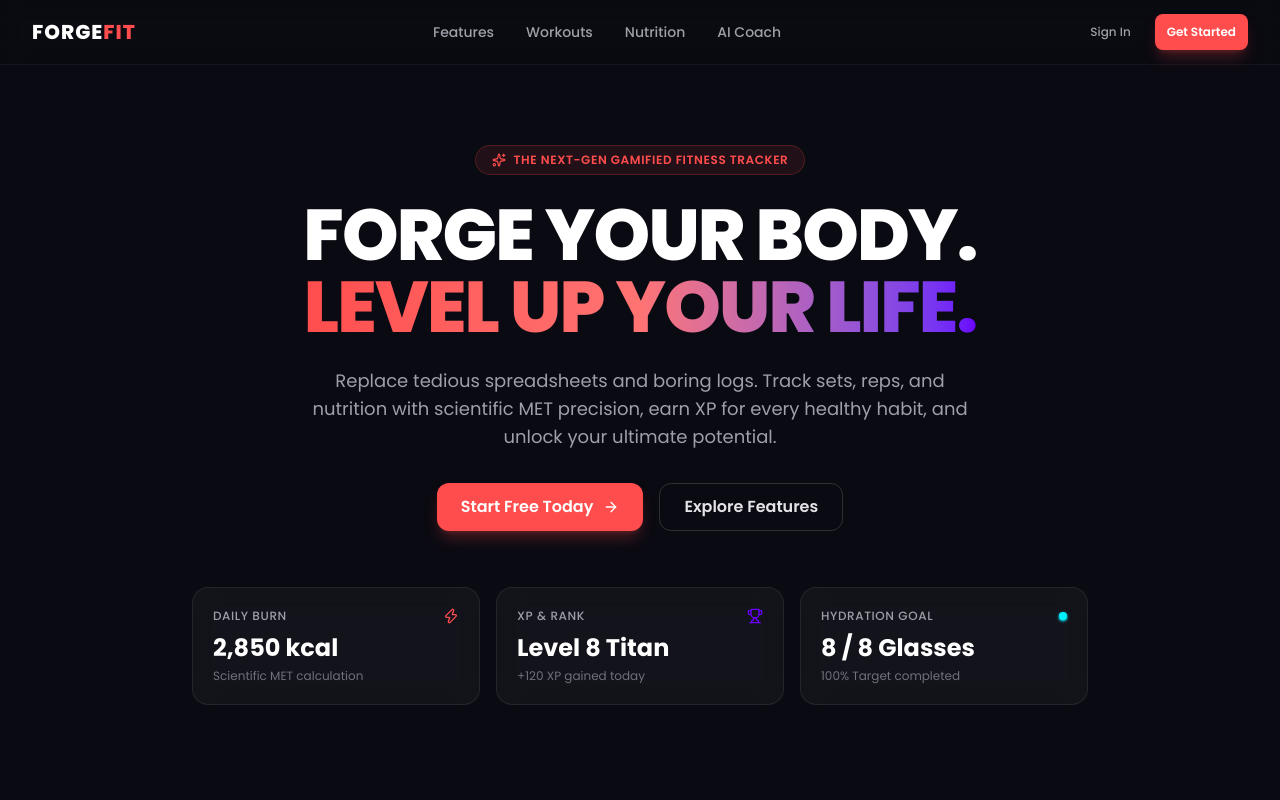
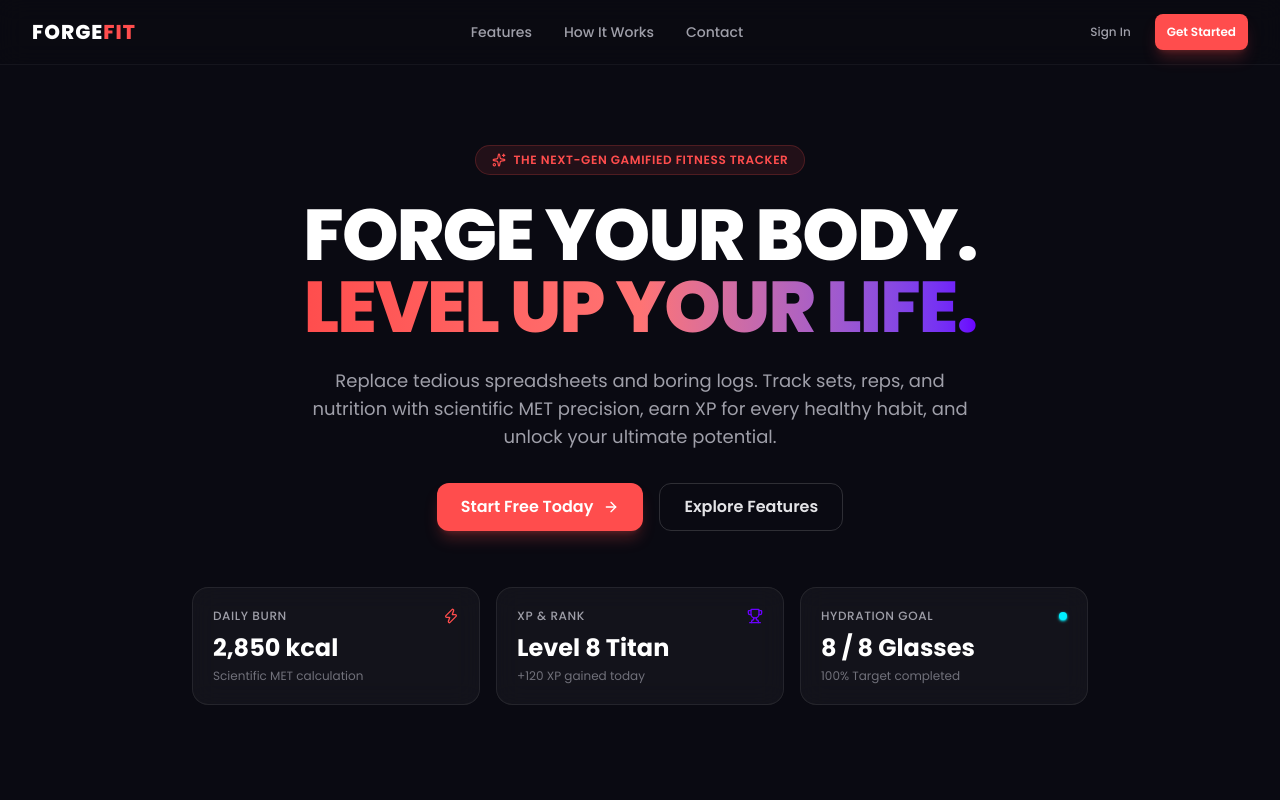
Before and after one commit to Abhirag05/forgefit-workspace, a React (Vite) app in the folder forgefit-client/: page / in a window 1280 px wide. Shown: the top 800 px of the page. Built offline with nearby package versions, Linux system fonts and the light colour scheme.

Commit message:
Refactor code structure for improved readability and maintainability

```diff
--- a/forgefit-client/src/features/landing/components/Navbar.tsx
+++ b/forgefit-client/src/features/landing/components/Navbar.tsx
@@ -8,9 +8,9 @@ interface NavLinkItem {
 
 const NAV_LINKS: readonly NavLinkItem[] = [
   { label: 'Features', href: '#features' },
-  { label: 'Workouts', href: '#workouts' },
-  { label: 'Nutrition', href: '#nutrition' },
-  { label: 'AI Coach', href: '#ai-coach' },
+  { label: 'How It Works', href: '#how-it-works' },
+  { label: 'Contact', href: '#contact' },
+
 ] as const;
 
 export function Navbar() {
```
Also changed, not shown: 5 other files (tests, documents, lock files or other folders).
